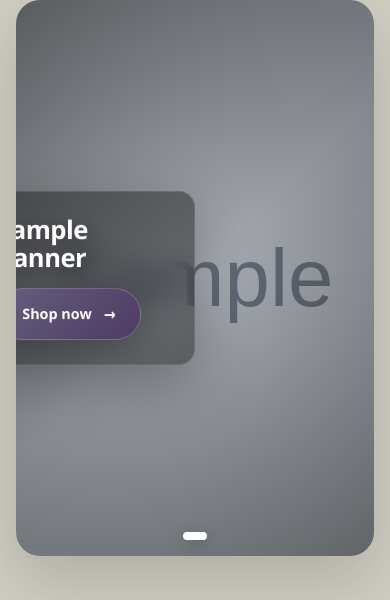
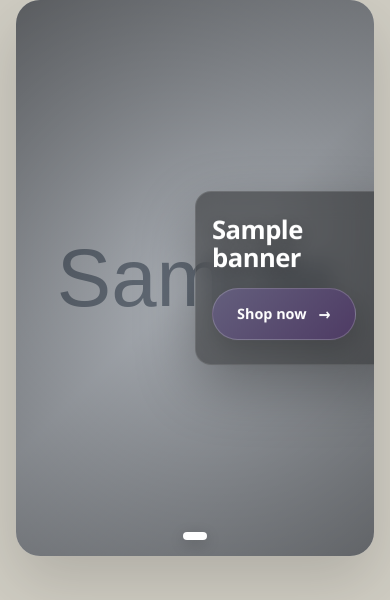
Before and after one commit to adel-8/The-Start, a Laravel app: page / in a window 390 px wide. Shown: the part 63-663 px from the top of the page. Run offline with Laravel 12, Linux system fonts and the light colour scheme; tables that the repository leaves empty hold one stand-in row (values such as "Sample post"); grey boxes marked "Sample" are stand-in pictures; style sheets or scripts are compiled from the project's sources; some libraries are stand-ins or nearby versions.

```diff
--- a/resources/css/home.css
+++ b/resources/css/home.css
@@ -629,7 +629,7 @@ body {
            so the background photo remains visible on the left. */
         width: 60%;
         max-width: none;
-        left: auto;
+        left: 50%;
         right: 50%;
         top: 50%;
         transform: translateY(-50%);
```
